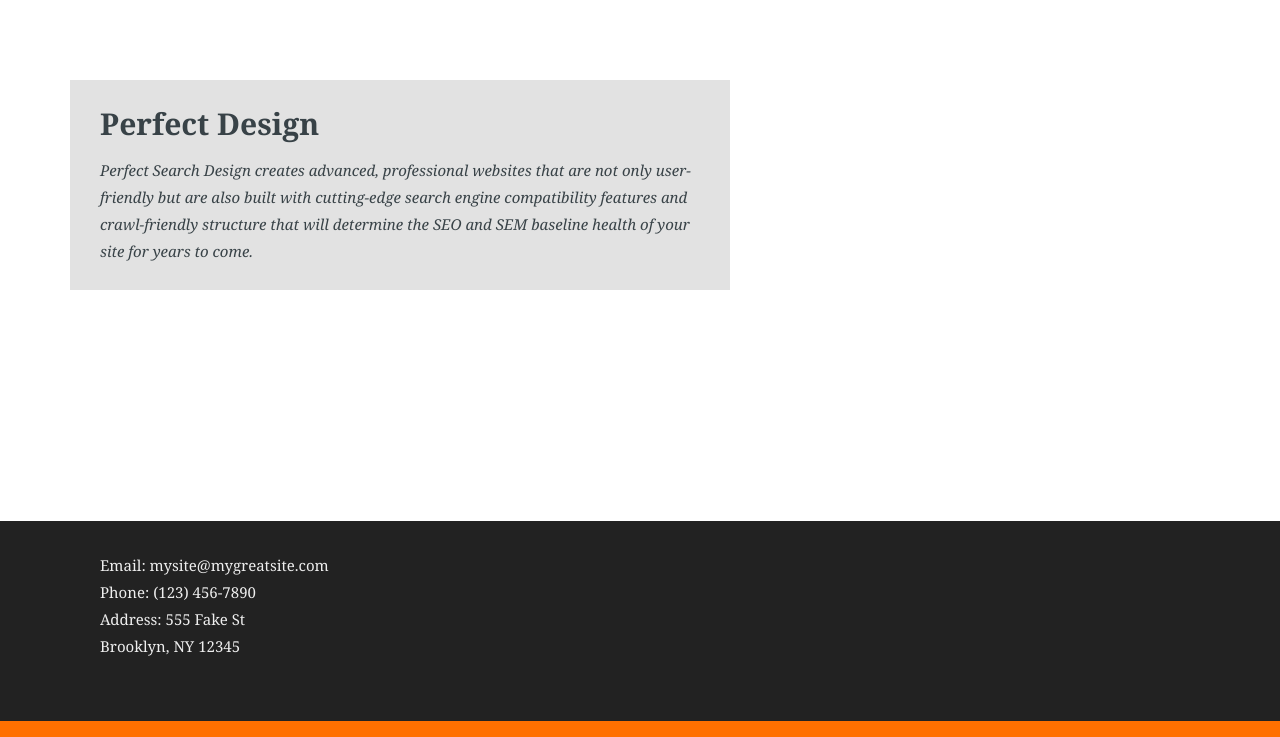
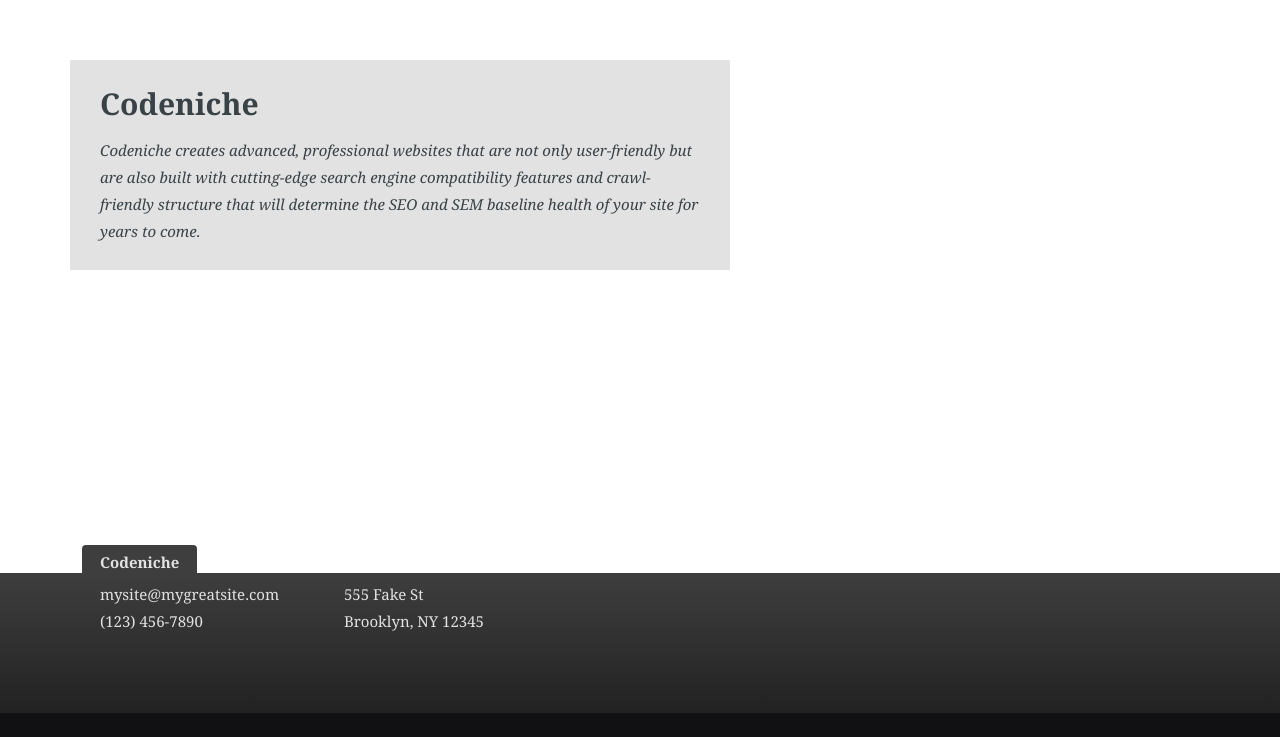
Before and after one commit to quxbaz/codeniche, a Flask app: page / in a window 1280 px wide. Shown: the part 63-800 px from the top of the page. Run offline with Flask 2, Linux system fonts and the light colour scheme.

Commit message:
Refined footer.

```diff
--- a/static/css/styles.css
+++ b/static/css/styles.css
@@ -473,7 +473,7 @@ table {
 .clearfix {
   zoom: 1; }
 
-.col {
+.col, #footer ul {
   display: inline-block;
   vertical-align: top; }
 
@@ -538,16 +538,40 @@ body {
     border-right: none; }
 
 #footer {
-  color: #eee;
+  color: #e2e2e2;
   position: absolute;
   bottom: 0;
   left: 0;
   width: 100%;
-  height: 200px;
-  background: #222;
-  border-bottom: 16px solid #ff7000; }
+  height: 140px;
+  background: #222222;
+  background-color: #3e3e3e;
+  background-image: -webkit-gradient(linear, left top, left bottom, from(#3e3e3e), to(#222222));
+  background-image: -webkit-linear-gradient(top, #3e3e3e, #222222);
+  background-image: -moz-linear-gradient(top, #3e3e3e, #222222);
+  background-image: -ms-linear-gradient(top, #3e3e3e, #222222);
+  background-image: -o-linear-gradient(top, #3e3e3e, #222222);
+  background-image: linear-gradient(to bottom, #3e3e3e, #222222);
+  -ms-filter: progid:DXImageTransform.Microsoft.gradient(startColorstr='#cccccc', endColorstr='#000000');
+  border-bottom: 24px solid #111113; }
+  #footer .inner {
+    padding: 8px 0 0 100px; }
+  #footer h2 {
+    position: absolute;
+    top: -28px;
+    width: auto;
+    height: 24px;
+    font-size: 15px;
+    margin: 0 0 0 -18px;
+    padding: 4px 18px 0 18px;
+    display: inline-block;
+    border-radius: 4px 4px 0 0;
+    background: #3e3e3e;
+    color: #e2e2e2; }
   #footer ul {
-    padding: 16px 0 0 100px; }
+    width: 240px;
+    padding: 0;
+    margin: 0; }
 
 #main {
   position: relative;
@@ -567,7 +591,7 @@ a {
     color: #ffffff; }
 
 #home {
-  margin-top: 80px;
+  margin-top: 60px;
   background: #e2e2e2;
   width: 600px;
   padding: 10px 30px;
--- a/static/scss/base/_base.scss
+++ b/static/scss/base/_base.scss
@@ -43,6 +43,8 @@ $sub3_fs: $fs - 3px;
 
 $font_color: #384247;
 $bg_color: #ffffff;
+$reverse_font_color: #e2e2e2;
+$reverse_bg_color: #222;
 /* $font_color: #ddd; */
 /* $bg_color: #121212; */
 $pagebar_color: #ff7000;
@@ -85,13 +87,32 @@ body {
 }
 
 #footer {
-    color: #eee;
+    color: $reverse_font_color;
     position: absolute;
     bottom: 0; left: 0;
-    width: 100%; height: 200px;
-    background: #222;
-    border-bottom: 16px solid $pagebar_color;
-    ul {padding: 16px 0 0 100px;}
+    width: 100%; height: 140px;
+    background: $reverse_bg_color;
+    @include vertical-gradient(lighten($reverse_bg_color, 11%), $reverse_bg_color);
+    border-bottom: 24px solid #111113;
+    .inner {padding: 8px 0 0 100px;}
+    h2 {
+        position: absolute;
+        top: -28px;
+        width: auto; height: 24px;
+        font-size: $fs;
+        margin: 0 0 0 -18px;
+        padding: 4px 18px 0 18px;
+        display: inline-block;
+        border-radius: 4px 4px 0 0;
+        background: lighten($reverse_bg_color, 11%);
+        color: $reverse_font_color;
+    }
+    ul {
+        @extend .col;
+        width: 240px;
+        padding: 0;
+        margin: 0;
+    }
 }
 
 #main {
@@ -107,12 +128,12 @@ li {
 a {
     color: $font_color;
     text-decoration: none;
-    &:hover {background: #e2e2e2;}
+    &:hover {background: $reverse_font_color;}
     &:active {background: #666; color: #ffffff;}
 }
 
 #home {
-    margin-top: 80px;
+    margin-top: 60px;
     background: #e2e2e2;
     width: 600px;
     padding: 10px 30px;
--- a/templates/home.html
+++ b/templates/home.html
@@ -1,10 +1,10 @@
 <div id="home">
-  <h1>Perfect Design</h1>
+  <h1>Codeniche</h1>
   <p class="company-info">
-    Perfect Search Design creates advanced, professional websites that
-    are not only user-friendly but are also built with cutting-edge
-    search engine compatibility features and crawl-friendly structure
-    that will determine the SEO and SEM baseline health of your site
-    for years to come.
+    Codeniche creates advanced, professional websites that are not
+    only user-friendly but are also built with cutting-edge search
+    engine compatibility features and crawl-friendly structure that
+    will determine the SEO and SEM baseline health of your site for
+    years to come.
   </p>
 </div>
--- a/templates/main.html
+++ b/templates/main.html
@@ -19,11 +19,17 @@
     {% include subpage %}
   </div> <!-- #main -->
   <div id="footer">
-    <ul>
-      <li>Email: mysite@mygreatsite.com</li>
-      <li>Phone: (123) 456-7890</li>
-      <li>Address: 555 Fake St<br/>Brooklyn, NY 12345</li>
-    </ul>
+    <div class="inner">
+      <h2>Codeniche</h2>
+      <div></div>
+      <ul>
+        <li>mysite@mygreatsite.com</li>
+        <li>(123) 456-7890</li>
+      </ul>
+      <ul>
+        <li>555 Fake St<br/>Brooklyn, NY 12345</li>
+      </ul>
+    </div>
   </div>
   <script type="text/javascript" src="static/js/jquery/jquery.min.js"></script>
 </body>
```
